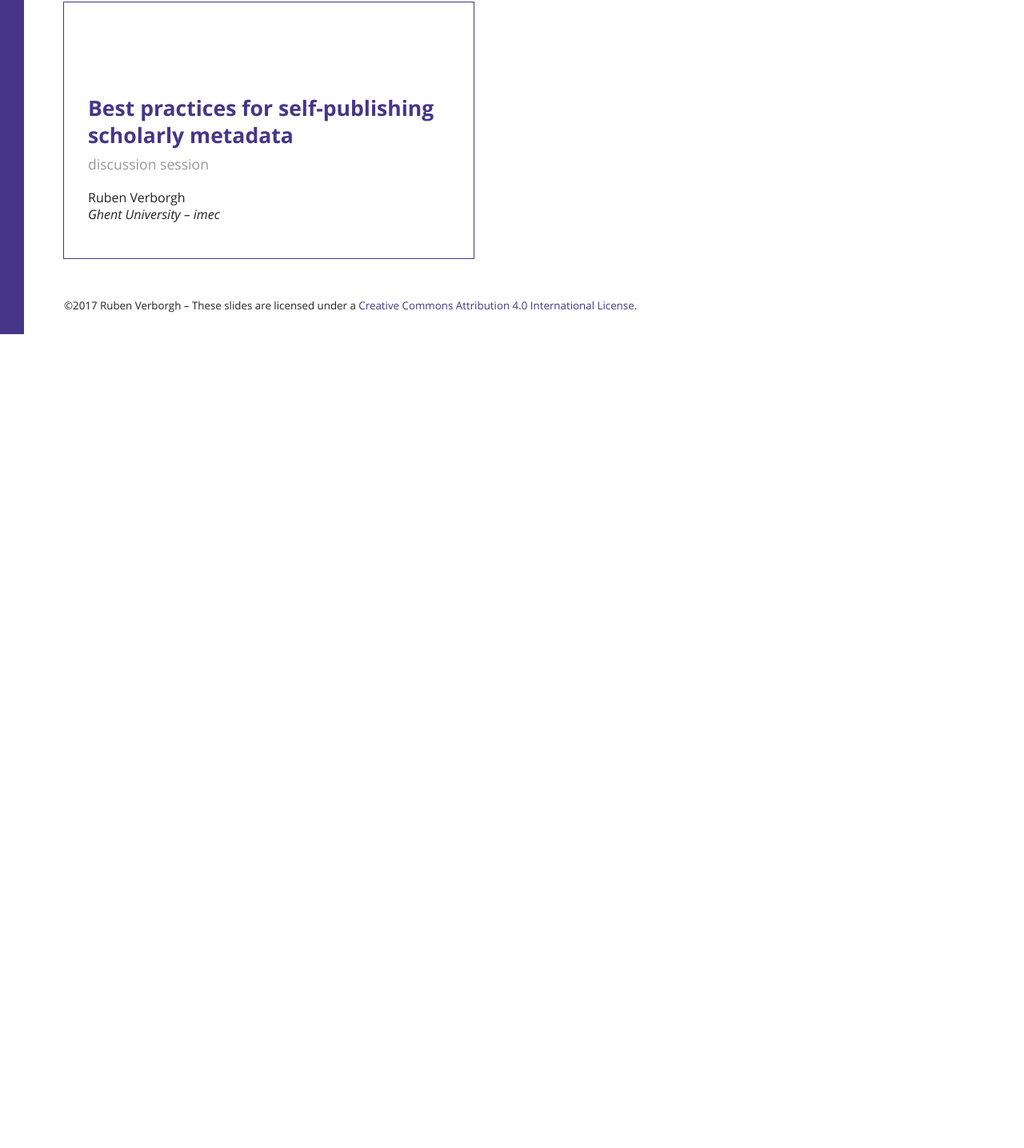
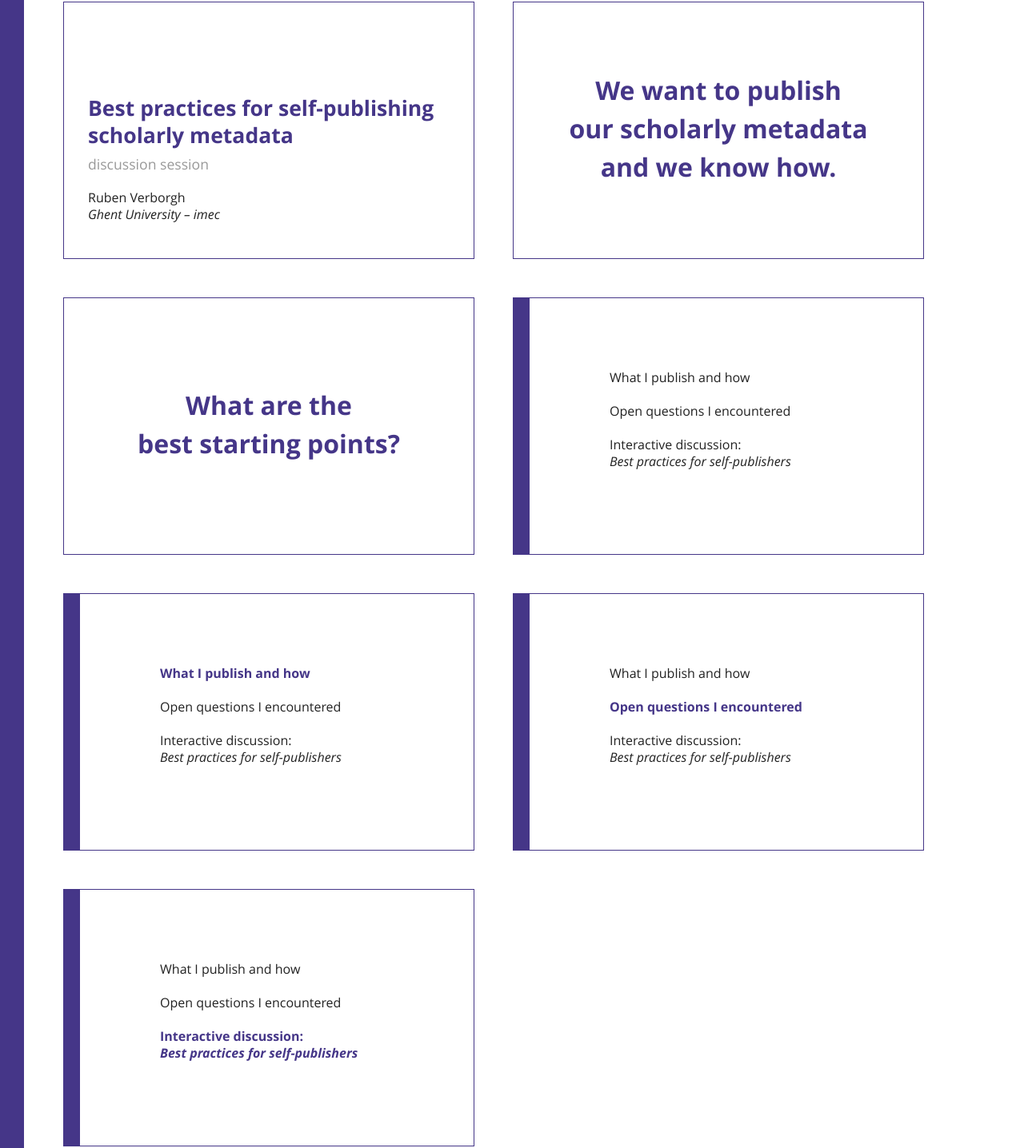
Before and after one commit to RubenVerborgh/Linked-Research-ESWC2017, a website: page index.html in a window 1280 px wide. Shown: the part 384-1820 px from the top of the page at 80% size. Before the commit the page ends 802 px from the top, so only its background shows below. Drawn offline with Linux system fonts and the light colour scheme.

Commit message:
Add intro and TOC.

```diff
--- a/index.html
+++ b/index.html
@@ -27,6 +27,53 @@
     <p class="affiliation">Ghent University – imec</p>
   </div>
 
+  <div class="slide" id="we-know-how">
+    <h2 class="shout">
+      We want to publish<br>
+      our scholarly metadata<br>
+      and we know how.
+    </h2>
+  </div>
+
+  <div class="slide" id="starting-points">
+    <h2 class="shout">
+      What are the<br>
+      best starting points?
+    </h2>
+  </div>
+
+  <div class="toc slide" id="toc">
+    <ul>
+      <li class="next"><a href="#toc-website">What I publish and how</a></li>
+      <li class="next"><a href="#toc-questions">Open questions I encountered</a></li>
+      <li><a href="#toc-disussion">Interactive discussion:<br> <em>Best practices for self-publishers</em></a></li>
+    </ul>
+  </div>
+
+  <div class="toc slide" id="toc-website">
+    <ul>
+      <li class="current"><a href="#toc-website">What I publish and how</a></li>
+      <li><a href="#toc-questions">Open questions I encountered</a></li>
+      <li><a href="#toc-disussion">Interactive discussion:<br> <em>Best practices for self-publishers</em></a></li>
+    </ul>
+  </div>
+
+  <div class="toc slide" id="toc-questions">
+    <ul>
+      <li><a href="#toc-website">What I publish and how</a></li>
+      <li class="current"><a href="#toc-questions">Open questions I encountered</a></li>
+      <li><a href="#toc-disussion">Interactive discussion:<br> <em>Best practices for self-publishers</em></a></li>
+    </ul>
+  </div>
+
+  <div class="toc slide" id="toc-discussion">
+    <ul>
+      <li><a href="#toc-website">What I publish and how</a></li>
+      <li><a href="#toc-questions">Open questions I encountered</a></li>
+      <li class="current"><a href="#toc-disussion">Interactive discussion:<br> <em>Best practices for self-publishers</em></a></li>
+    </ul>
+  </div>
+
   <footer>
     <p class="badge"><a href="https://github.com/RubenVerborgh/Linked-Research-ESWC2017">Fork me on Github</a></p>
     <p>©2017 Ruben Verborgh – These slides are licensed under a <a rel="license" href="https://creativecommons.org/licenses/by/4.0/">Creative Commons Attribution 4.0 International License</a>.</p>
```
